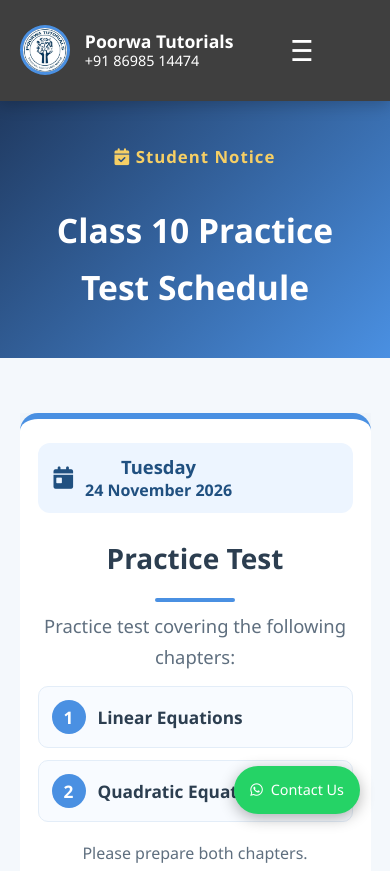
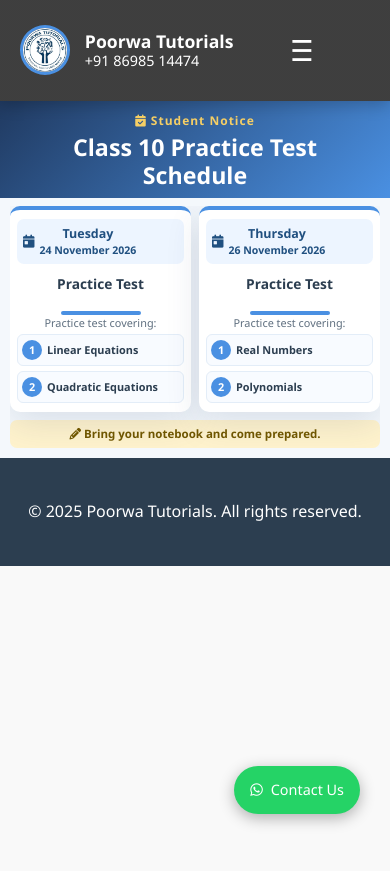
Before and after one commit to vivektailang/poorwatutorialsnxt, a plain HTML site: page test-schedule.html in a window 390 px wide. Shown: the top 871 px of the page. After the commit the page ends 844 px from the top, so only its background shows below. Drawn offline with Linux system fonts and the light colour scheme.

Commit message:
Restore compact mobile layout and keep the Next Week subtitle removed

```diff
--- a/test-schedule.html
+++ b/test-schedule.html
@@ -37,12 +37,11 @@
                             </div>
                         </div>
                         <h2>Practice Test</h2>
-                        <p class="test-description">Practice test covering the following chapters:</p>
+                        <p class="test-description">Practice test covering:</p>
                         <div class="chapter-list">
                             <div class="chapter"><span>1</span> Linear Equations</div>
                             <div class="chapter"><span>2</span> Quadratic Equations</div>
                         </div>
-                        <p class="schedule-note">Please prepare both chapters.</p>
                     </article>
 
                     <article class="schedule-card">
@@ -54,16 +53,15 @@
                             </div>
                         </div>
                         <h2>Practice Test</h2>
-                        <p class="test-description">Practice test covering the following chapters:</p>
+                        <p class="test-description">Practice test covering:</p>
                         <div class="chapter-list">
                             <div class="chapter"><span>1</span> Real Numbers</div>
                             <div class="chapter"><span>2</span> Polynomials</div>
                         </div>
-                        <p class="schedule-note">Please prepare both chapters.</p>
                     </article>
                 </div>
 
-                <p class="schedule-reminder"><i class="fas fa-pencil"></i> Bring your notebook and come prepared for the test.</p>
+                <p class="schedule-reminder"><i class="fas fa-pencil"></i> Bring your notebook and come prepared.</p>
             </div>
         </section>
     </main>
@@ -134,7 +132,6 @@
             background: #4A90E2;
             color: #fff;
         }
-        .schedule-note { margin: 18px 0 0; color: #5f6f7f; font-size: 1rem; }
         .schedule-reminder {
             max-width: 950px;
             margin: 28px auto 0;
@@ -144,11 +141,58 @@
             padding: 14px 18px;
             font-weight: 700;
         }
+
         @media (max-width: 700px) {
-            .schedule-hero { padding: 42px 16px; }
-            .schedule-hero h1 { font-size: 2.1rem; }
-            .schedule-grid { grid-template-columns: 1fr; }
-            .schedule-card { padding: 24px 18px; }
+            .schedule-hero { padding: 18px 12px 14px; }
+            .schedule-kicker { font-size: 0.75rem; margin-bottom: 2px; }
+            .schedule-hero h1 { font-size: 1.45rem; line-height: 1.2; margin: 3px 0 0; }
+            .schedule-content { padding: 12px 0 18px; }
+            .schedule-content .container { width: calc(100% - 20px); }
+            .schedule-grid {
+                grid-template-columns: repeat(2, minmax(0, 1fr));
+                gap: 8px;
+            }
+            .schedule-card {
+                border-radius: 10px;
+                padding: 9px 7px;
+                border-top-width: 4px;
+            }
+            .schedule-date {
+                gap: 5px;
+                border-radius: 7px;
+                padding: 7px 6px;
+            }
+            .schedule-date i { font-size: 0.82rem; }
+            .schedule-day { font-size: 0.78rem; }
+            .schedule-date strong { font-size: 0.66rem; }
+            .schedule-card h2 { font-size: 0.86rem; margin: 8px 0 2px; }
+            .test-description { font-size: 0.68rem; line-height: 1.15; margin-bottom: 5px; }
+            .chapter-list { gap: 5px; }
+            .chapter {
+                gap: 5px;
+                border-radius: 6px;
+                padding: 5px 4px;
+                font-size: 0.68rem;
+                line-height: 1.15;
+            }
+            .chapter span {
+                width: 20px;
+                height: 20px;
+                flex-basis: 20px;
+                font-size: 0.68rem;
+            }
+            .schedule-reminder {
+                margin-top: 8px;
+                border-radius: 7px;
+                padding: 7px 8px;
+                font-size: 0.72rem;
+                line-height: 1.25;
+            }
+        }
+
+        @media (max-width: 700px) and (orientation: portrait) {
+            .schedule-hero { padding-top: 10px; padding-bottom: 8px; }
+            .schedule-content { padding-top: 8px; padding-bottom: 10px; }
         }
     </style>
 </body>
```
